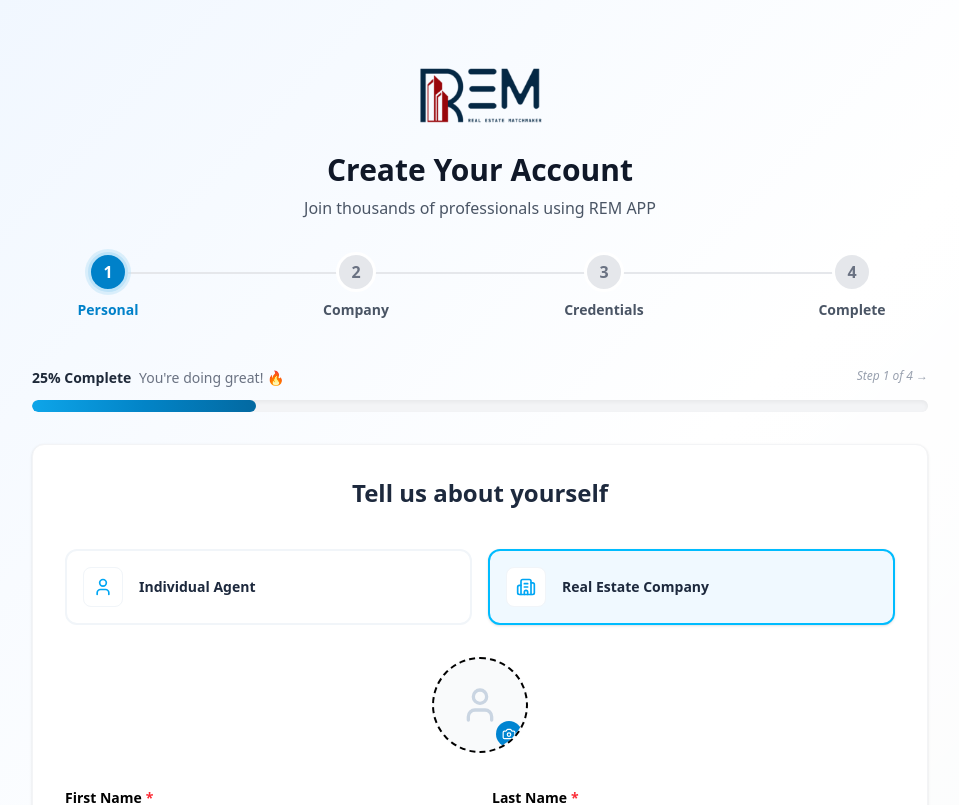
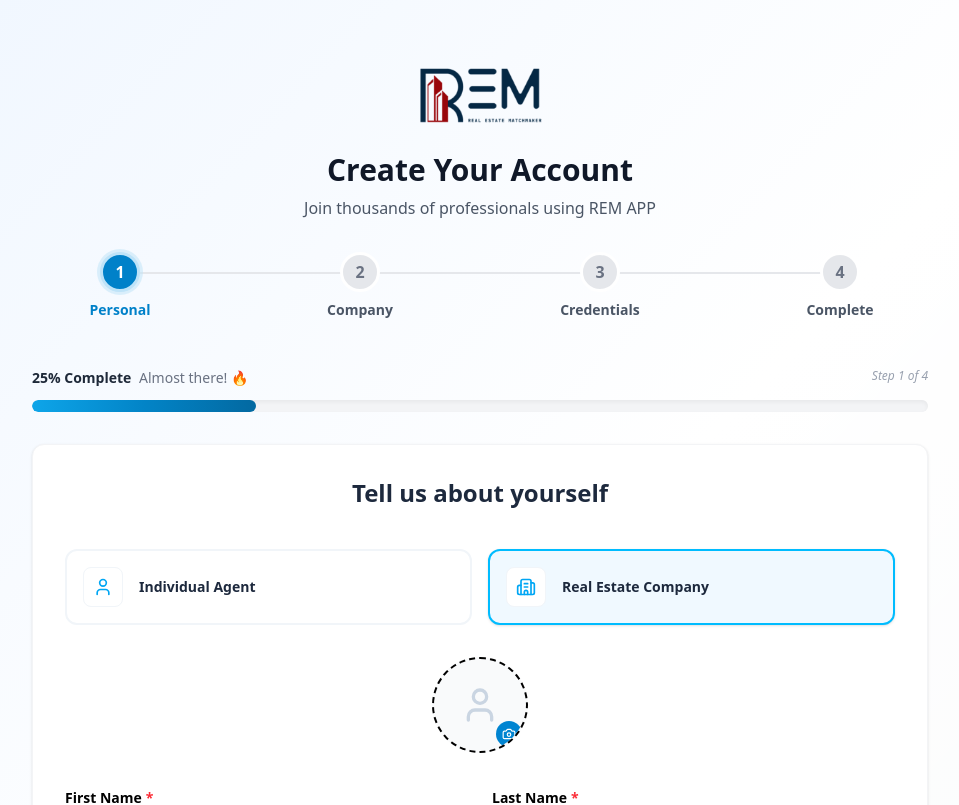
Before and after one commit to developedbysami/rem-app, a Next.js app: page /register in a window 1280 px wide. Shown: the top 805 px of the page, without its empty margins (160-1119 px from the left). Built offline with nearby package versions, Linux system fonts and the light colour scheme.

Commit message:
company signup

```diff
--- a/src/app/register/page.tsx
+++ b/src/app/register/page.tsx
@@ -4,7 +4,7 @@ import { CompanyStep } from '@/components/CompanyStep';
 import { CredentialsStep } from '@/components/CredentialsStep';
 import PersonalStep from '@/components/PersonalStep';
 import { ReviewStep } from '@/components/ReviewStep';
-import React, { useState } from 'react';
+import React, { useState, useMemo } from 'react';
 
 const Page = () => {
   const [currentStep, setCurrentStep] = useState(1);
@@ -13,13 +13,13 @@ const Page = () => {
     firstName: '',
     lastName: '',
     phoneNumber: '',
-    phoneDialCode: '', // Captured from PhoneInputField
-    countryCode: '',    // Captured from PhoneInputField
+    phoneDialCode: '',
+    countryCode: '',
     referralCode: '',
     userRole: '',
-    accountType: 'company',
-    profileImage: null, // Base64
-    certificate: null,  // { name, data (Base64) }
+    accountType: 'company', // 'company' or 'agent'
+    profileImage: null,
+    certificate: null,
     // Company Info
     companyName: '',
     companySize: '',
@@ -30,27 +30,53 @@ const Page = () => {
     state: '',
     zip: '',
     country: 'US',
-    companyLicense: null, // Base64
+    companyLicense: null,
     // Credentials
     email: '',
     password: '',
   });
 
+  // 1. Define all possible steps
+  const allSteps = [
+    { id: 1, title: 'Personal', component: PersonalStep },
+    { id: 2, title: 'Company', component: CompanyStep },
+    { id: 3, title: 'Credentials', component: CredentialsStep },
+    { id: 4, title: 'Complete', component: ReviewStep },
+  ];
+
+  // 2. Filter steps dynamically based on accountType
+  const activeSteps = useMemo(() => {
+    if (formData.accountType === 'agent') {
+      return allSteps.filter((step) => step.id !== 2);
+    }
+    return allSteps;
+  }, [formData.accountType]);
+
+  // 3. Navigation Logic
   const handleNextStep = (stepData: any) => {
-    setFormData((prev) => ({ ...prev, ...stepData }));
-    setCurrentStep((prev) => prev + 1);
+    const updatedData = { ...formData, ...stepData };
+    setFormData(updatedData);
+
+    // If we are on Personal (1) and user is an Agent, jump to Credentials (3)
+    if (currentStep === 1 && updatedData.accountType === 'agent') {
+      setCurrentStep(3);
+    } else {
+      setCurrentStep((prev) => prev + 1);
+    }
   };
 
-  const handlePrevStep = () => setCurrentStep((prev) => prev - 1);
+  const handlePrevStep = () => {
+    // If we are on Credentials (3) and user is an Agent, jump back to Personal (1)
+    if (currentStep === 3 && formData.accountType === 'agent') {
+      setCurrentStep(1);
+    } else {
+      setCurrentStep((prev) => prev - 1);
+    }
+  };
 
-  const steps = [
-    { id: 1, title: 'Personal', desc: 'Personal profile information' },
-    { id: 2, title: 'Company', desc: 'Business details and license' },
-    { id: 3, title: 'Credentials', desc: 'Secure login credentials' },
-    { id: 4, title: 'Complete', desc: 'Final review and registration' },
-  ];
-
-  const progressPercentage = Math.round((currentStep / steps.length) * 100);
+  // 4. Progress Calculations
+  const activeIndex = activeSteps.findIndex((s) => s.id === currentStep);
+  const progressPercentage = Math.round(((activeIndex + 1) / activeSteps.length) * 100);
 
   return (
     <div className="max-w-5xl w-full space-y-8 mx-auto p-4">
@@ -62,48 +88,62 @@ const Page = () => {
         <p className="text-gray-600 mt-2">Join thousands of professionals using REM APP</p>
       </div>
 
-      {/* Step Indicators */}
-      <div className="flex justify-between items-start mb-12 relative max-w-5xl mx-auto">
-        {steps.map((step, index) => (
+      {/* Step Indicators - Now uses index + 1 for display numbering */}
+      <div className="flex justify-between items-start mb-12 relative max-w-5xl mx-auto px-4">
+        {activeSteps.map((step, index) => (
           <div key={step.id} className="flex flex-col items-center flex-1 relative">
+            {/* Connecting Line */}
             {index !== 0 && (
-              <div className={`absolute top-5 right-[50%] left-[-50%] h-[2px] transition-colors duration-300 z-0 ${currentStep >= step.id ? 'bg-[#0081C9]' : 'bg-gray-200'}`} />
+              <div
+                className={`absolute top-5 right-[50%] left-[-50%] h-[2px] transition-colors duration-500 z-0
+                ${currentStep >= step.id ? 'bg-[#0081C9]' : 'bg-gray-200'}`}
+              />
             )}
-            <div className={`relative z-10 w-10 h-10 rounded-full flex items-center justify-center border-[3px] mb-2 transition-all duration-300 font-bold ${currentStep === step.id ? 'bg-[#0081C9] border-[#BEE3F8] text-white shadow-[0_0_0_3px_rgba(190,227,248,0.5)]' : currentStep > step.id ? 'bg-[#0081C9] border-[#0081C9] text-white' : 'bg-gray-200 border-white text-gray-500'}`}>
-              {currentStep > step.id ? "✓" : step.id}
+
+            {/* Circle Indicator */}
+            <div className={`relative z-10 w-10 h-10 rounded-full flex items-center justify-center border-[3px] mb-2 transition-all duration-300 font-bold
+              ${currentStep === step.id
+                ? 'bg-[#0081C9] border-[#BEE3F8] text-white shadow-[0_0_0_3px_rgba(190,227,248,0.5)]'
+                : currentStep > step.id
+                  ? 'bg-[#0081C9] border-[#0081C9] text-white'
+                  : 'bg-gray-200 border-white text-gray-500'}`}>
+              {currentStep > step.id ? "✓" : index + 1}
             </div>
-            <span className={`relative z-10 text-sm font-bold ${currentStep === step.id ? 'text-[#0081C9]' : 'text-gray-600'}`}>{step.title}</span>
+
+            <span className={`relative z-10 text-sm font-bold ${currentStep === step.id ? 'text-[#0081C9]' : 'text-gray-600'}`}>
+              {step.title}
+            </span>
           </div>
         ))}
       </div>
+
       {/* Progress Bar Section */}
       <div className="mb-8 max-w-4xl mx-auto">
         <div className="flex justify-between text-sm mb-3">
           <span className="font-bold text-gray-800">
             {progressPercentage}% Complete{" "}
             <span className="font-normal text-gray-500 ml-1">
-              You're doing great! 🔥
+              {progressPercentage === 100 ? "Ready to go! 🚀" : "Almost there! 🔥"}
             </span>
           </span>
           <span className="text-gray-400 text-xs italic font-medium">
-            Step {currentStep} of {steps.length} →
+            Step {activeIndex + 1} of {activeSteps.length}
           </span>
         </div>
 
-        {/* Progress Bar Container */}
         <div className="w-full bg-gray-100 h-3 rounded-full overflow-hidden shadow-inner">
           <div
             className="h-full transition-all duration-700 ease-in-out rounded-full"
             style={{
               width: `${progressPercentage}%`,
-              background:
-                "linear-gradient(90deg, #0ea5e9 0%, #0284c7 50%, #0369a1 100%)",
+              background: "linear-gradient(90deg, #0ea5e9 0%, #0284c7 50%, #0369a1 100%)",
             }}
           />
         </div>
       </div>
 
-      <div className="bg-white rounded-xl shadow-sm border border-gray-100 p-8 max-w-4xl mx-auto">
+      {/* Main Card Container */}
+      <div className="bg-white rounded-xl shadow-sm border border-gray-100 p-8 max-w-4xl mx-auto min-h-[400px]">
         {currentStep === 1 && <PersonalStep onNext={handleNextStep} data={formData} />}
         {currentStep === 2 && <CompanyStep onNext={handleNextStep} onPrev={handlePrevStep} data={formData} />}
         {currentStep === 3 && <CredentialsStep onNext={handleNextStep} onPrev={handlePrevStep} data={formData} />}
```
